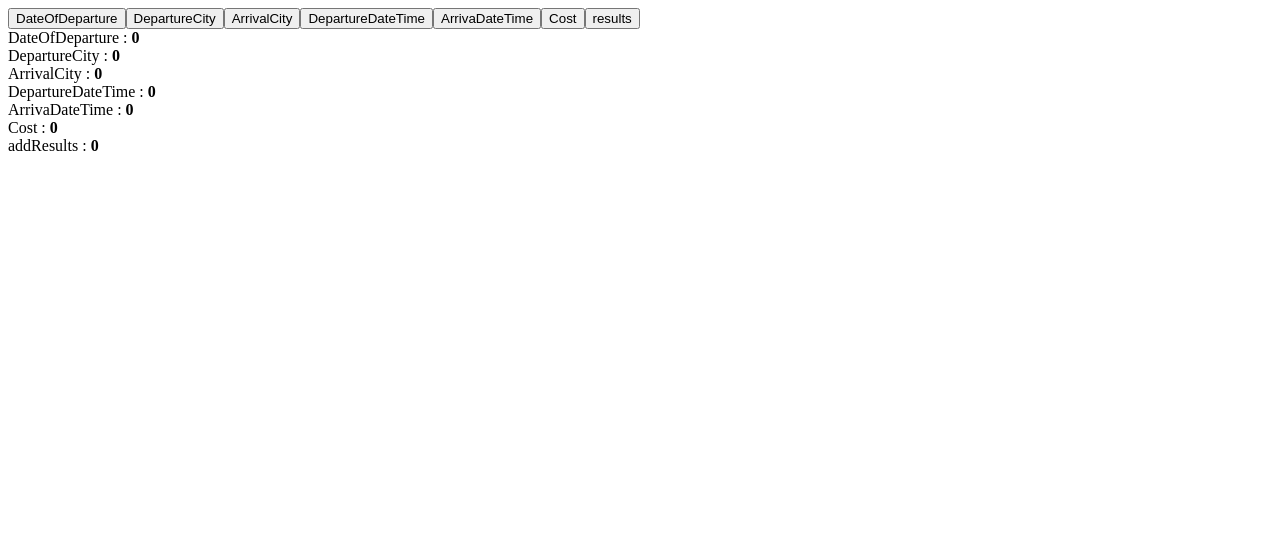
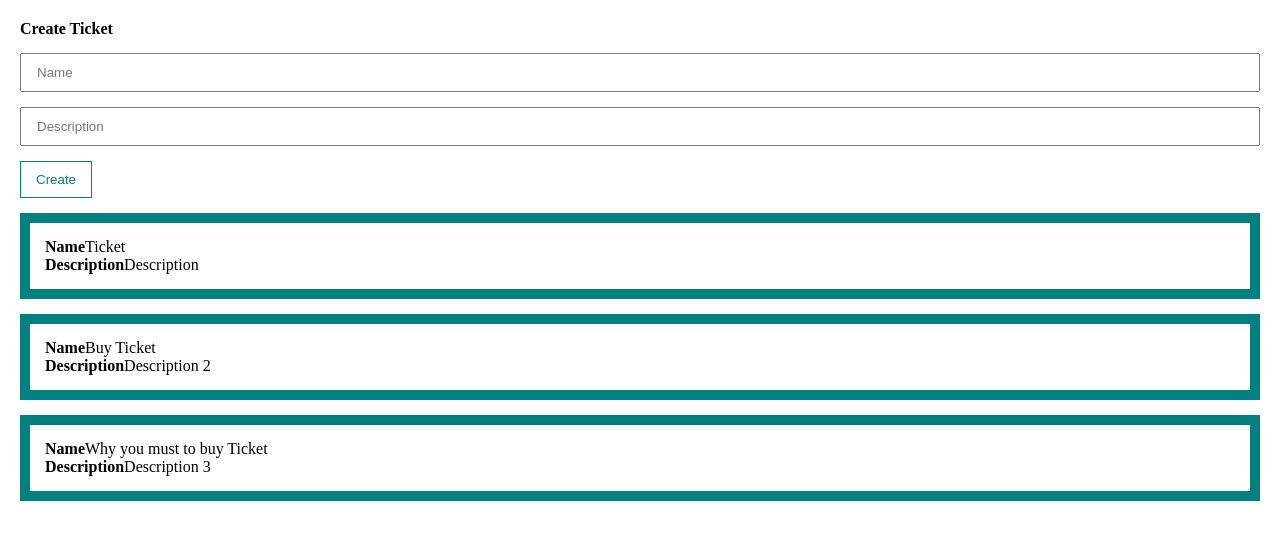
Before and after one commit to Dmitrii173173/Front_Vue_app, a Vue app: page / in a window 1280 px wide. Shown: the top 540 px of the page. Built offline with nearby package versions, Linux system fonts and the light colour scheme.

Commit message:
secondCommit

```diff
--- a/src/App.vue
+++ b/src/App.vue
@@ -1,64 +1,51 @@
 <template>
-    <div>
-        <div>
-            <button @click="addDateOfDeparture">DateOfDeparture</button>
-            <button @click="addDepartureCity">DepartureCity</button>
-            <button @click="addArrivalCity">ArrivalCity</button>
-            <button @click="addDepartureDateTime">DepartureDateTime</button>
-            <button @click="addArrivaDateTime">ArrivaDateTime</button>
-            <button @click="addCost">Cost</button>
-            <button @click="addResults">results</button>
-        </div>
-        <div> DateOfDeparture : <strong>{{ DateOfDeparture }}</strong></div>
-        <div> DepartureCity : <strong>{{ DepartureCity }}</strong></div>
-        <div> ArrivalCity : <strong>{{ ArrivalCity }}</strong></div>
-        <div> DepartureDateTime : <strong>{{ DepartureDateTime }}</strong></div>
-        <div> ArrivaDateTime : <strong>{{ ArrivaDateTime }}</strong></div>
-        <div> Cost : <strong>{{ Cost }}</strong></div>
-        <div> addResults : <strong>{{ results }}</strong></div>
+    <div class="app">
+        <post-form/>
+        <post-list :posts="posts"/>
     </div>
 </template>
+<script>
+import PostForm from "./components/PostForm";
+import PostList from "./components/PostList";
 
-<script>
 export default {
+    components: {
+        PostList, PostForm
+    },
     data(){
         return{
-            DateOfDeparture: 0,
-            DepartureCity: 0,
-            ArrivalCity: 0,
-            DepartureDateTime: 0,
-            ArrivaDateTime: 0,
-            Cost: 0,
-            results: 0
+            posts:[
+                {id: 1, title:'Ticket', body:'Description'},
+                {id: 2, title:'Buy Ticket', body:'Description 2'},
+                {id: 3, title:'Why you must to buy Ticket', body:'Description 3'},
+            ],
+            title: '',
+            body: ''
         }
     },
     methods:{
-        addDateOfDeparture(){
-            this.DateOfDeparture += 1;
-        },
-        addDepartureCity(){
-            this.DepartureCity += 1;
-        },
-        addArrivalCity(){
-            this.ArrivalCity += 1;
-
-        },
-        addDepartureDateTime(){
-            this.DepartureDateTime += 1;
-        },
-        addArrivaDateTime(){
-            this.ArrivaDateTime += 1;
-        },
-        addCost(){
-            this.Cost += 1;
-        },
-        addResults(){
-            this.results += 1;
-        }
+      createPost(){
+          const newPost = {
+              id: Date.now(),
+              title: this.title,
+              body: this.body,
+          }
+          this.posts.push(newPost);
+          this.title = '';
+          this.body = '';
+      },
     }
 }
 </script>
+<style>
+*{
+    margin: 0;
+    padding: 0;
+    box-sizing: border-box;
+}
+.app{
+    padding: 20px;
+}
 
-<style>
 
 </style>
--- /dev/null
+++ b/src/components/PostForm.vue
@@ -0,0 +1,34 @@
+<template>
+    <div>
+        <form @submit.prevent >
+            <h4>Create Ticket</h4>
+            <input v-bind:value="title" @input="title = $event.target.value" class="input" type="text" placeholder="Name">
+            <input v-bind:value="body" @input="body = $event.target.value" class="input" type="text" placeholder="Description">
+            <button class="btn">Create</button>
+        </form>
+    </div>
+</template>
+
+<script>
+</script>
+
+<style scoped>
+.form{
+    display: flex;
+    flex-direction: column;
+}
+.input{
+    width: 100%;
+    border: 2p solid teal;
+    padding: 10px 15px;
+    margin-top: 15px;
+}
+.btn{
+    margin-top: 15px;
+    align-self: flex-end;
+    padding: 10px 15px;
+    background: none;
+    color: teal;
+    border: 1px solid teal;
+}
+</style>
--- /dev/null
+++ b/src/components/PostList.vue
@@ -0,0 +1,27 @@
+<template>
+    <div>
+        <div class="post" v-for="post in posts" v-bind:key="post.id">
+            <div><strong>Name</strong>{{ post.title }}</div>
+            <div><strong>Description</strong>{{ post.body }}</div>
+        </div>
+    </div>
+</template>
+
+<script>
+export default {
+    props: {
+        posts: {
+            type: Array,
+            required: true
+        }
+    }
+}
+</script>
+
+<style scoped>
+.post {
+    padding: 15px;
+    border: 10px solid teal;
+    margin-top: 15px;
+}
+</style>
```
